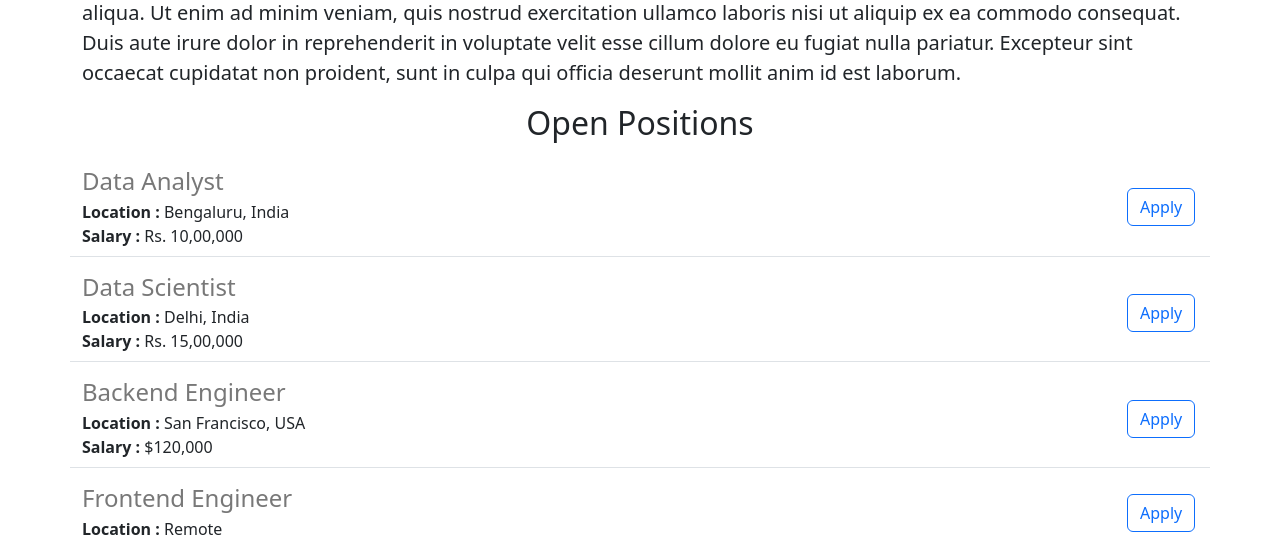
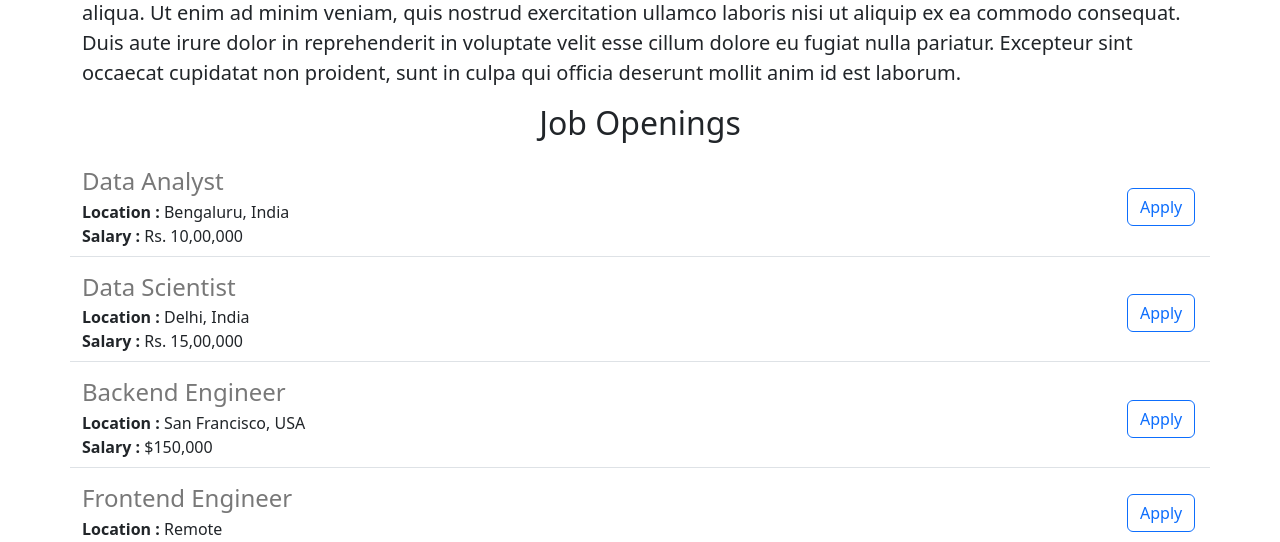
Before and after one commit to amaan-ur-raheman/jovian-carrers-website, a Flask app: page / in a window 1280 px wide. Shown: the part 542-1084 px from the top of the page. Run offline with Flask 3, Linux system fonts and the light colour scheme.

Commit message:
Made some changes

```diff
--- a/app.py
+++ b/app.py
@@ -19,7 +19,7 @@ JOBS = [
         'id': 3,
         'title': 'Backend Engineer',
         'location': 'San Francisco, USA',
-        'salary': '$120,000',
+        'salary': '$150,000',
     },
     {
         'id': 4,
--- a/templates/home.html
+++ b/templates/home.html
@@ -26,7 +26,7 @@
       </p>
 
       <!-- Job positions -->
-      <h2 class="text-center mt-2 mb-4">Open Positions</h2>
+      <h2 class="text-center mt-2 mb-4">Job Openings</h2>
       <div>
         {% for job in jobs %}
           {% include 'job-item.html' %}
```
